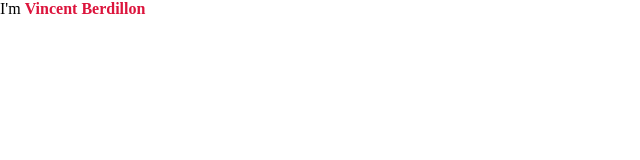
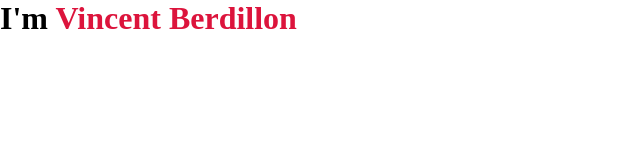
Before and after one commit to VincentBerdillon/VincentBerdillon.github.io, a plain HTML site: page index.html in a window 1280 px wide. Shown: the whole page, without its empty margins (0-640 px from the left). Drawn offline with Linux system fonts and the light colour scheme.

Commit message:
--no-edit

```diff
--- a/index.html
+++ b/index.html
@@ -3,12 +3,12 @@
 <head>
     <meta charset="UTF-8">
     <meta name="viewport" content="width=device-width, initial-scale=1.0">
-    <link rel="stylesheet" href="/style.css">
+    <link rel="stylesheet" href="style.css">
     <title>Portfolio Vincent Berdillon</title>
 </head>
 <body>
 
-    I'm <strong>Vincent Berdillon</strong>
+    <h1>I'm <strong>Vincent Berdillon</strong></h1>
 
 </body>
 </html>
--- a/style.css
+++ b/style.css
@@ -4,6 +4,11 @@
     padding: 0;
 }
 
-strong{
-color: crimson;
+body{
+width: 100vw;
+height: 100vh;
 }
+
+strong {
+    color: crimson;
+}
```
